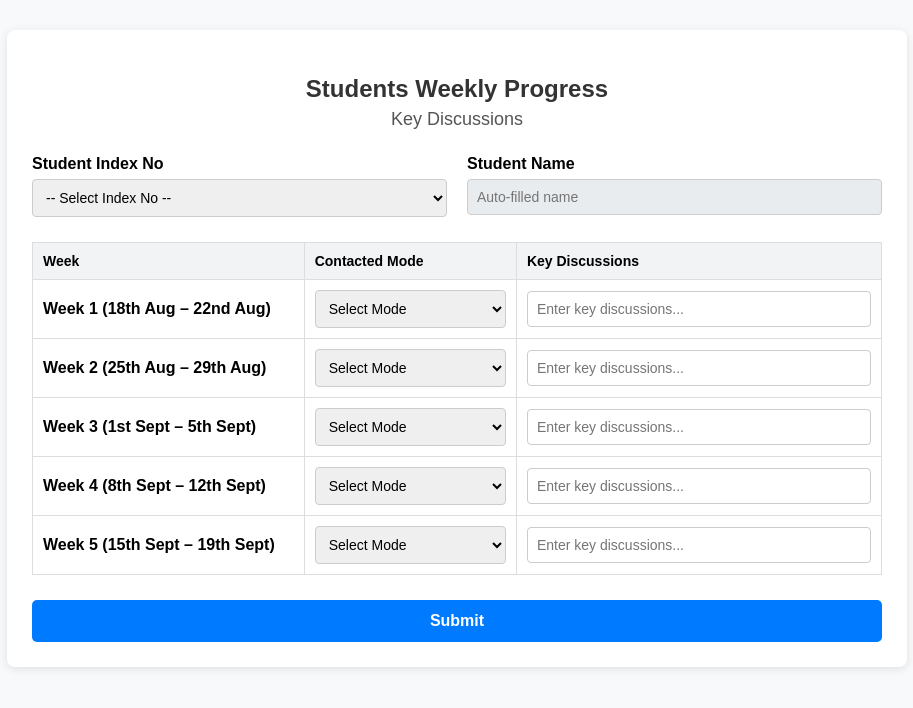
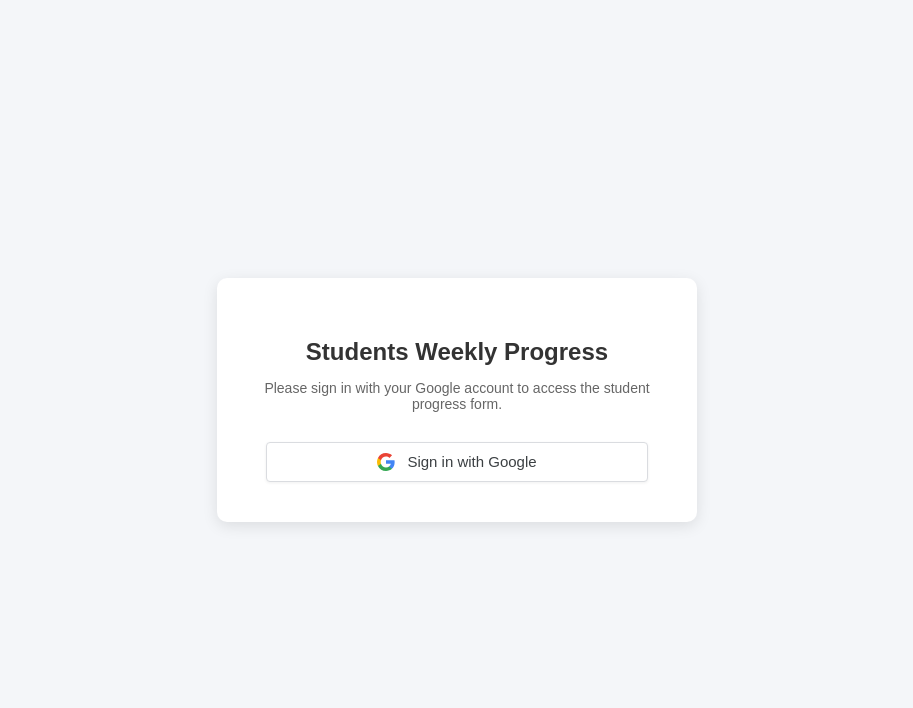
Before and after one commit to Dalpedil/student-feedback-app, a website: page public/index.html in a window 1280 px wide. Shown: the whole page, without its empty margins (183-1096 px from the left). Drawn offline with Linux system fonts and the light colour scheme.

Commit message:
Update index.html

```diff
--- a/public/index.html
+++ b/public/index.html
@@ -3,161 +3,76 @@
 <head>
   <meta charset="UTF-8">
   <meta name="viewport" content="width=device-width, initial-scale=1.0">
-  <title>Students Weekly Progress - Key Discussions</title>
+  <title>Students Weekly Progress - Login</title>
   <style>
-    body { font-family: Arial, sans-serif; margin: 30px; background: #f7f9fa; }
-    .container { max-width: 850px; margin: auto; background: #fff; padding: 25px; border-radius: 8px; box-shadow: 0 2px 10px rgba(0,0,0,0.1); }
-    h2 { text-align: center; margin-bottom: 24px; color: #333; }
-
-    .top-section { display: flex; gap: 20px; margin-bottom: 25px; }
-    .form-group { flex: 1; }
-    label { display: block; font-weight: bold; margin-bottom: 6px; }
-    input[type="text"], select {
-      width: 100%; padding: 9px; box-sizing: border-box; border: 1px solid #ccc; border-radius: 4px; font-size: 14px;
+    body {
+      font-family: Arial, sans-serif;
+      background: #f4f6f9;
+      display: flex;
+      height: 100vh;
+      margin: 0;
+      justify-content: center;
+      align-items: center;
     }
-    input[readonly] { background-color: #e9ecef; cursor: not-allowed; }
-
-    table { width: 100%; border-collapse: collapse; margin-top: 15px; }
-    th, td { border: 1px solid #ddd; padding: 10px; text-align: left; }
-    th { background-color: #f1f3f5; font-size: 14px; }
-
-    .submit-btn {
-      margin-top: 25px; width: 100%; padding: 12px; background: #007bff;
-      color: white; border: none; border-radius: 5px; font-size: 16px; cursor: pointer; font-weight: bold;
+    .login-card {
+      background: #fff;
+      padding: 40px;
+      border-radius: 10px;
+      box-shadow: 0 4px 15px rgba(0,0,0,0.1);
+      text-align: center;
+      max-width: 400px;
+      width: 90%;
     }
-    .submit-btn:hover { background: #0056b3; }
+    h2 {
+      margin-bottom: 12px;
+      color: #333;
+    }
+    p {
+      color: #666;
+      font-size: 14px;
+      margin-bottom: 30px;
+    }
+    .google-btn {
+      display: inline-flex;
+      align-items: center;
+      justify-content: center;
+      gap: 12px;
+      background-color: #ffffff;
+      color: #3c4043;
+      border: 1px solid #dadce0;
+      border-radius: 4px;
+      padding: 10px 20px;
+      font-size: 15px;
+      font-weight: 500;
+      text-decoration: none;
+      transition: background-color 0.2s, box-shadow 0.2s;
+      box-shadow: 0 1px 3px rgba(60,64,67,0.08);
+      width: 85%;
+    }
+    .google-btn:hover {
+      background-color: #f8fafd;
+      box-shadow: 0 1px 3px 1px rgba(60,64,67,0.15);
+    }
+    .google-icon {
+      width: 18px;
+      height: 18px;
+    }
   </style>
 </head>
 <body>
-  <div class="container">
-    <h2>Students Weekly Progress<br><span style="font-size: 18px; color: #555; font-weight: normal;">Key Discussions</span></h2>
-    <form action="/submit-feedback" method="POST">
+  <div class="login-card">
+    <h2>Students Weekly Progress</h2>
+    <p>Please sign in with your Google account to access the student progress form.</p>
 
-      <div class="top-section">
-        <div class="form-group">
-          <label for="indexNo">Student Index No</label>
-          <select id="indexNo" name="indexNo" onchange="updateStudentName()" required>
-            <option value="" disabled selected>-- Select Index No --</option>
-          </select>
-        </div>
-
-        <div class="form-group">
-          <label for="studentName">Student Name</label>
-          <input type="text" id="studentName" name="studentName" placeholder="Auto-filled name" readonly required>
-        </div>
-      </div>
-
-      <table>
-        <thead>
-          <tr>
-            <th style="width: 32%;">Week</th>
-            <th style="width: 25%;">Contacted Mode</th>
-            <th style="width: 43%;">Key Discussions</th>
-          </tr>
-        </thead>
-        <tbody id="tableBody">
-        </tbody>
-      </table>
-
-      <button type="submit" class="submit-btn">Submit</button>
-    </form>
+    <a href="/auth/google" class="google-btn">
+      <svg class="google-icon" viewBox="0 0 18 18">
+        <path fill="#4285F4" d="M17.64 9.205c0-.639-.057-1.252-.164-1.841H9v3.481h4.844a4.14 4.14 0 0 1-1.796 2.716v2.259h2.908c1.702-1.567 2.684-3.875 2.684-6.615z"/>
+        <path fill="#34A853" d="M9 18c2.43 0 4.467-.806 5.956-2.18l-2.908-2.259c-.806.54-1.837.86-3.048.86-2.344 0-4.328-1.584-5.036-3.711H.957v2.332A8.997 8.997 0 0 0 9 18z"/>
+        <path fill="#FBBC05" d="M3.964 10.71A5.41 5.41 0 0 1 3.682 9c0-.593.102-1.17.282-1.71V4.958H.957A8.996 8.996 0 0 0 0 9c0 1.452.348 2.827.957 4.042l3.007-2.332z"/>
+        <path fill="#EA4335" d="M9 3.58c1.321 0 2.508.454 3.44 1.345l2.582-2.58C13.463.891 11.426 0 9 0A8.997 8.997 0 0 0 .957 4.958L3.964 7.29C4.672 5.163 6.656 3.58 9 3.58z"/>
+      </svg>
+      Sign in with Google
+    </a>
   </div>
-
-  <script>
-    const studentData = {
-      "212317G": "Herath H.M.H.S.",
-      "212346T": "Prabhasara P.V.D.",
-      "222301L": "Abeywardhana B.A.S.M.N.",
-      "222303U": "Anurodhani W.I.",
-      "222305D": "Bandara K.A.T.S.",
-      "222306G": "Devindi B.M.",
-      "222307K": "Devmini S.M.V.",
-      "222309T": "Etampawala E.R.S.N.",
-      "222310M": "Fernando M.T.K.",
-      "222311R": "Perera G.G.N.",
-      "222315H": "Ishara W.M.A.D.",
-      "222317P": "Jathuppiriyan J.",
-      "222320T": "Jayawansha I.C.L.",
-      "222322C": "Kalpanee B.G.W.",
-      "222323F": "Krishnakumar R.",
-      "222326R": "Malsha B.H.",
-      "222327V": "Nishantha B.P.T.D.",
-      "222330A": "Randeniya R.M.K.T.",
-      "222331D": "Randika R.P.S.",
-      "222332G": "Rasim M.J.",
-      "222334N": "Rathnayake R.M.T.K.",
-      "222335T": "Samarasena D.G.M.M.",
-      "222337C": "Sathviru H.R.T.",
-      "222339J": "Shahidya S",
-      "222340E": "Suaadh F.F.",
-      "222342L": "Thevasalomy S.",
-      "222343P": "Thilaksan S.",
-      "222344U": "Thuvaraga T.",
-      "222347G": "Wickramanayaka K.N.Y.",
-      "222351M": "Perera A.T.Y.",
-      "222353V": "Weerasinghe V.O",
-      "222354B": "Samaraweera D.S.G",
-      "222355E": "Wijerathna U.R.I",
-      "222356H": "Nisansala P.K.S",
-      "222358P": "Bandara M.W.R",
-      "222359U": "Jayasiri S.S.K",
-      "222360N": "Wickramasinghe U.V.G.G",
-      "222361T": "Dasanayaka D.T.M.U",
-      "222362X": "Hemapathirana H.P.G.K.G",
-      "222363C": "Sahla M.P.F",
-      "222364F": "Madhavan M.",
-      "222365J": "Karunarathne R.M.T.D",
-      "222367R": "Sanojan S.",
-      "222369B": "Kanagasingam D.",
-      "222370U": "Jeiyadancy T.",
-      "222371A": "Thirimanna N.S."
-    };
-
-    // Populate dropdown with index numbers only
-    const select = document.getElementById("indexNo");
-    for (const index of Object.keys(studentData)) {
-      const opt = document.createElement("option");
-      opt.value = index;
-      opt.textContent = index;
-      select.appendChild(opt);
-    }
-
-    function updateStudentName() {
-      const selectedIndex = document.getElementById("indexNo").value;
-      document.getElementById("studentName").value = studentData[selectedIndex] || "";
-    }
-
-    const weeksConfig = [
-      { label: "Week 1 (18th Aug – 22nd Aug)" },
-      { label: "Week 2 (25th Aug – 29th Aug)" },
-      { label: "Week 3 (1st Sept – 5th Sept)" },
-      { label: "Week 4 (8th Sept – 12th Sept)" },
-      { label: "Week 5 (15th Sept – 19th Sept)" }
-    ];
-
-    const modes = ["Online", "In-Person", "Not Contacted"];
-    const tbody = document.getElementById("tableBody");
-
-    weeksConfig.forEach((week, idx) => {
-      const i = idx + 1;
-      const tr = document.createElement("tr");
-      tr.innerHTML = `
-        <td>
-          <strong>${week.label}</strong>
-          <input type="hidden" name="weeks[${i}][label]" value="${week.label}">
-        </td>
-        <td>
-          <select name="weeks[${i}][mode]" required>
-            <option value="" disabled selected>Select Mode</option>
-            ${modes.map(mode => `<option value="${mode}">${mode}</option>`).join('')}
-          </select>
-        </td>
-        <td>
-          <input type="text" name="weeks[${i}][comment]" placeholder="Enter key discussions..." required>
-        </td>
-      `;
-      tbody.appendChild(tr);
-    });
-  </script>
 </body>
 </html>
```
